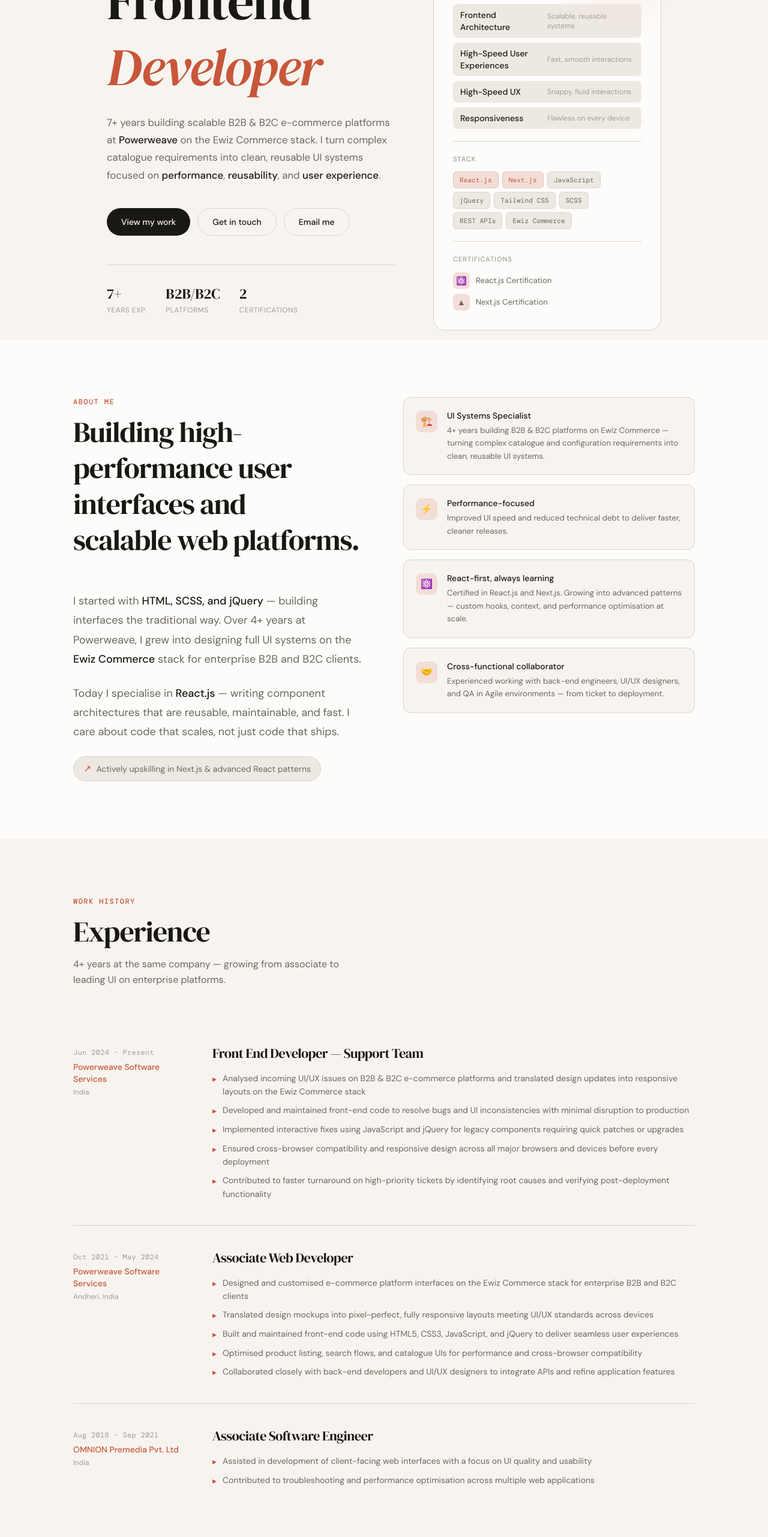
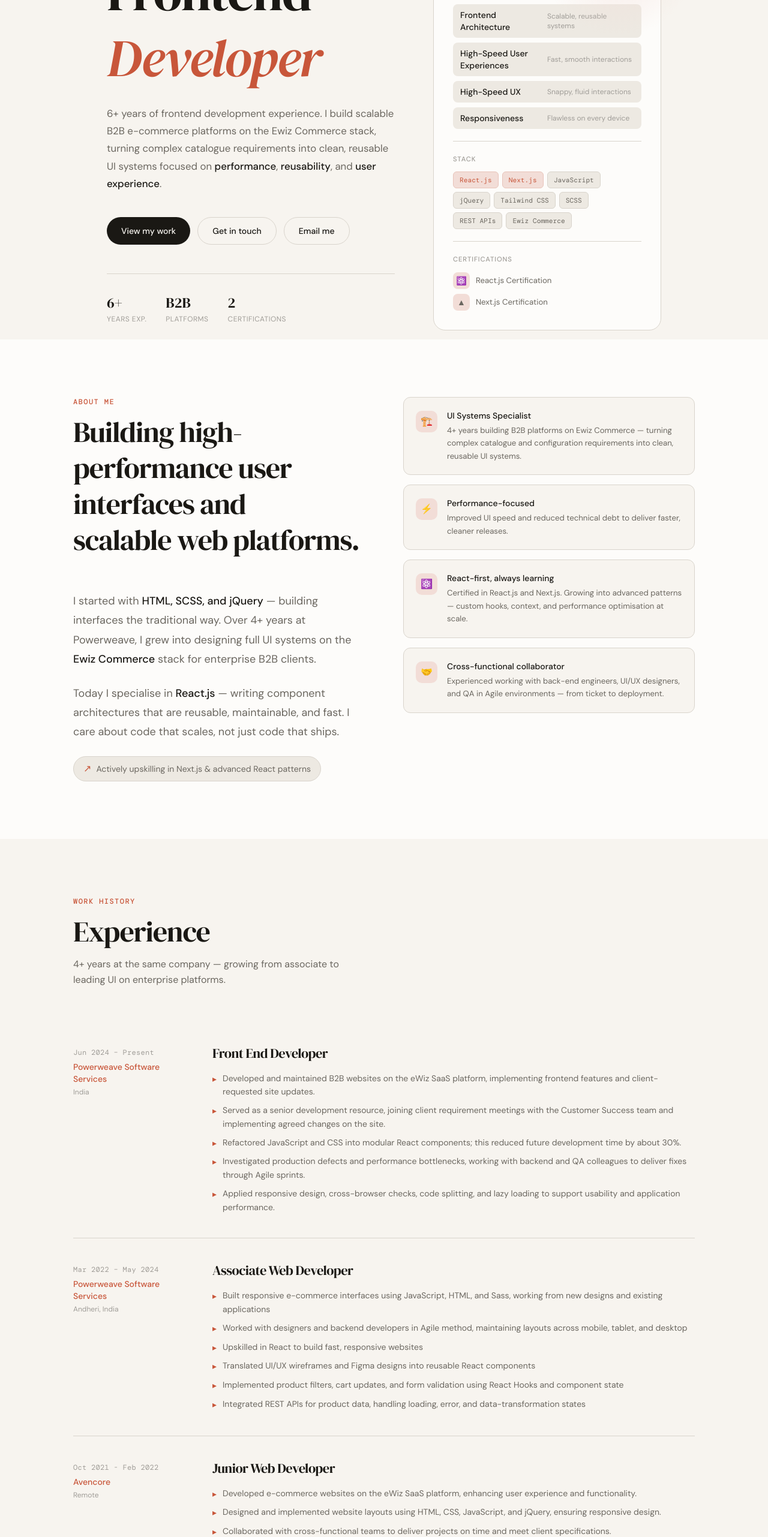
Before and after one commit to newWebCoder/Portfolio, a React (Create React App) app: page / in a window 1280 px wide. Shown: the part 234-2797 px from the top of the page at 60% size. Built offline with nearby package versions, Linux system fonts and the light colour scheme; no server answers.

Commit message:
portfolio-new-update

```diff
--- a/src/components/About.jsx
+++ b/src/components/About.jsx
@@ -37,7 +37,7 @@ const About = () => {
                     building interfaces the traditional way. Over 4+ years at Powerweave, I
                     grew into designing full UI systems on the{" "}
                     <strong className="font-medium text-ink">Ewiz Commerce</strong> stack for
-                    enterprise B2B and B2C clients.
+                    enterprise B2B clients.
                   </>
                 ) : (
                   <>
--- a/src/components/Contact.jsx
+++ b/src/components/Contact.jsx
@@ -94,13 +94,21 @@ const Contact = () => {
             </div>
 
 
-            <div className="flex gap-6">
+            <div className="mb-4 flex items-center gap-3 text-sm text-ink-soft">
               <a
                 href={meta.linkedin}
                 target="_blank"
                 rel="noreferrer"
-                className="text-sm text-ink-muted underline-offset-2 hover:text-accent hover:underline"
+                className="inline-flex items-center gap-3 hover:text-ink"
               >
+                <svg
+                  aria-hidden="true"
+                  className="h-4 w-4 shrink-0 text-accent"
+                  fill="currentColor"
+                  viewBox="0 0 24 24"
+                >
+                  <path d="M20.447 20.452h-3.554v-5.569c0-1.328-.027-3.037-1.85-3.037-1.853 0-2.136 1.445-2.136 2.939v5.667H9.354V9h3.414v1.561h.049c.476-.9 1.637-1.85 3.37-1.85 3.601 0 4.267 2.37 4.267 5.455v6.286zM5.337 7.433a2.062 2.062 0 1 1 0-4.124 2.062 2.062 0 0 1 0 4.124zM7.119 20.452H3.555V9h3.564v11.452zM22.225 0H1.771C.792 0 0 .774 0 1.729v20.542C0 23.227.792 24 1.771 24h20.451C23.2 24 24 23.227 24 22.271V1.729C24 .774 23.2 0 22.222 0h.003z" />
+                </svg>
                 LinkedIn
               </a>
             </div>
--- a/src/components/Hero.jsx
+++ b/src/components/Hero.jsx
@@ -20,13 +20,20 @@ const Hero = () => {
           <div>
             {meta.available && (
               <motion.div
-                className="mb-7 inline-flex items-center gap-2 rounded-full border border-[#E8C4BA] bg-accent-lt px-4 py-1.5 text-[0.75rem] font-medium uppercase tracking-[0.06em] text-accent"
+                className="mb-7 flex flex-wrap items-center gap-3"
                 variants={fadeIn}
                 initial="hidden"
                 animate="visible"
               >
-                <span className="h-1.5 w-1.5 animate-pulse rounded-full bg-accent" />
-                {meta.badge}
+                <div className="inline-flex items-center gap-2 rounded-full border border-[#B7DCC0] bg-[#EAF7EE] px-4 py-1.5 text-[0.72rem] uppercase tracking-[0.04em] text-[#1F6A3A]">
+                  <span className="h-1.5 w-1.5 animate-pulse rounded-full bg-[#1F6A3A]" />
+                  {meta.badge}
+                </div>
+
+                <div className="inline-flex items-center gap-2 rounded-full border border-[#B7DCC0] bg-[#EAF7EE] px-4 py-1.5 text-[0.72rem] uppercase tracking-[0.04em] text-[#1F6A3A]">
+                  <span className="text-xs">✓</span>
+                  {meta.visaNote}
+                </div>
               </motion.div>
             )}
 
@@ -49,10 +56,8 @@ const Hero = () => {
               animate="visible"
               transition={{ delay: 0.2 }}
             >
-              7+ years building scalable B2B &amp; B2C e-commerce platforms at{" "}
-              <strong className="font-medium text-ink">Powerweave</strong> on the Ewiz
-              Commerce stack. I turn complex catalogue requirements into clean, reusable UI
-              systems focused on{" "}
+              6+ years of frontend development experience.{" "}
+              I build scalable B2B e-commerce platforms on the Ewiz Commerce stack, turning complex catalogue requirements into clean, reusable UI systems focused on {" "}
               <strong className="font-medium text-ink">performance</strong>,{" "}
               <strong className="font-medium text-ink">reusability</strong>, and{" "}
               <strong className="font-medium text-ink">user experience</strong>.
--- a/src/components/Navbar.jsx
+++ b/src/components/Navbar.jsx
@@ -39,7 +39,7 @@ const Navbar = () => {
 
       <div className="hidden lg:flex items-center gap-4">
         <a
-          href="/Vidyashree%20Muroor_Frontend%20Developer.pdf"
+          href="/Vidyashree_Muroor_Frontend_Developer_CV_6years.pdf"
           target="_blank"
           rel="noopener noreferrer"
           className="text-[0.85rem] font-medium uppercase tracking-[0.04em] text-ink-soft transition-colors hover:text-ink"
@@ -48,8 +48,8 @@ const Navbar = () => {
         </a>
 
         <a
-          href="/Vidyashree%20Muroor_Frontend%20Developer.pdf"
-          download
+          href="/Vidyashree_Muroor_Frontend_Developer_CV_6years.pdf"
+          download="Vidyashree_Muroor_Frontend_Developer_CV_6years.pdf"
           className="rounded-full border border-ink px-4 py-2 text-[0.8rem] font-medium uppercase tracking-[0.04em] text-ink transition-all hover:bg-ink/5"
         >
           Download
--- a/src/data/portfolio.js
+++ b/src/data/portfolio.js
@@ -3,16 +3,16 @@ export const meta = {
   role: "Frontend Developer",
   headline: "React.js · JavaScript · jQuery",
   tagline:
-    "7+ years building scalable B2B & B2C e-commerce platforms at Powerweave on the Ewiz Commerce stack. I turn complex catalogue requirements into clean, reusable UI systems focused on performance, reusability, and user experience.",
-  badge: "Open to work ",
+   "6+ years of frontend experience building scalable B2B e-commerce platforms on the Ewiz Commerce stack. I turn complex catalogue requirements into clean, reusable UI systems focused on performance and user experience.",
+  badge: "Open to work",
+  visaNote: "Visa status: Valid till 2029",
   upskilling: "Actively upskilling in Next.js & advanced React patterns",
   email: "vidyam.wagle@gmail.com",
   location: "Leamington Spa, United Kingdom",
   linkedin: "https://www.linkedin.com/in/vidyashree-muroor-424022a6/",
   available: true,
-  visaNote: "",
   contact: "+44 7311033458"
-};
+}
 
 export const navLinks = [
   { href: "#about", label: "About" },
@@ -22,8 +22,8 @@ export const navLinks = [
 ];
 
 export const stats = [
-  { value: "7+", label: "Years exp." },
-  { value: "B2B/B2C", label: "Platforms" },
+  { value: "6+", label: "Years exp." },
+  { value: "B2B", label: "Platforms" },
   { value: "2", label: "Certifications" },
 ];
 
@@ -59,7 +59,7 @@ export const aboutCards = [
   {
     icon: "🏗️",
     title: "UI Systems Specialist",
-    body: "4+ years building B2B & B2C platforms on Ewiz Commerce — turning complex catalogue and configuration requirements into clean, reusable UI systems.",
+    body: "4+ years building B2B platforms on Ewiz Commerce — turning complex catalogue and configuration requirements into clean, reusable UI systems.",
   },
   {
     icon: "⚡",
@@ -80,47 +80,69 @@ export const aboutCards = [
 
 export const experiences = [
   {
-    role: "Front End Developer — Support Team",
+    role: "Front End Developer",
     company: "Powerweave Software Services",
     period: "Jun 2024 – Present",
     location: "India",
     bullets: [
-      "Analysed incoming UI/UX issues on B2B & B2C e-commerce platforms and translated design updates into responsive layouts on the Ewiz Commerce stack",
-      "Developed and maintained front-end code to resolve bugs and UI inconsistencies with minimal disruption to production",
-      "Implemented interactive fixes using JavaScript and jQuery for legacy components requiring quick patches or upgrades",
-      "Ensured cross-browser compatibility and responsive design across all major browsers and devices before every deployment",
-      "Contributed to faster turnaround on high-priority tickets by identifying root causes and verifying post-deployment functionality",
+      "Developed and maintained B2B websites on the eWiz SaaS platform, implementing frontend features and client-requested site updates.",
+      "Served as a senior development resource, joining client requirement meetings with the Customer Success team and implementing agreed changes on the site.",
+      "Refactored JavaScript and CSS into modular React components; this reduced future development time by about 30%.",
+      "Investigated production defects and performance bottlenecks, working with backend and QA colleagues to deliver fixes through Agile sprints.",
+      "Applied responsive design, cross-browser checks, code splitting, and lazy loading to support usability and application performance.",
     ],
   },
   {
     role: "Associate Web Developer",
     company: "Powerweave Software Services",
-    period: "Oct 2021 – May 2024",
+    period: "Mar 2022 – May 2024",
     location: "Andheri, India",
     bullets: [
-      "Designed and customised e-commerce platform interfaces on the Ewiz Commerce stack for enterprise B2B and B2C clients",
-      "Translated design mockups into pixel-perfect, fully responsive layouts meeting UI/UX standards across devices",
-      "Built and maintained front-end code using HTML5, CSS3, JavaScript, and jQuery to deliver seamless user experiences",
-      "Optimised product listing, search flows, and catalogue UIs for performance and cross-browser compatibility",
-      "Collaborated closely with back-end developers and UI/UX designers to integrate APIs and refine application features",
+      "Built responsive e-commerce interfaces using JavaScript, HTML, and Sass, working from new designs and existing applications",
+      "Worked with designers and backend developers in Agile method, maintaining layouts across mobile, tablet, and desktop",
+      "Upskilled in React to build fast, responsive websites",
+      "Translated UI/UX wireframes and Figma designs into reusable React components",
+      "Implemented product filters, cart updates, and form validation using React Hooks and component state",
+      "Integrated REST APIs for product data, handling loading, error, and data-transformation states",
+    ],
+  },
+  {
+    role: "Junior Web Developer",
+    company: "Avencore",
+    period: "Oct 2021 - Feb 2022",
+    location: "Remote",
+    bullets: [
+      "Developed e-commerce websites on the eWiz SaaS platform, enhancing user experience and functionality.",
+      "Designed and implemented website layouts using HTML, CSS, JavaScript, and jQuery, ensuring responsive design.",
+      "Collaborated with cross-functional teams to deliver projects on time and meet client specifications.",
+    ],
+  },
+  {
+    role: "Career break",
+    company: "Career break",
+    period: "Oct 2019 – Sep 2021 ",
+    location: "Karnataka, India",
+    bullets: [
+      "Career break to welcome and care for my child.",
     ],
   },
   {
     role: "Associate Software Engineer",
     company: "OMNION Premedia Pvt. Ltd",
-    period: "Aug 2018 – Sep 2021",
+    period: "Aug 2018 – Sep 2019",
     location: "India",
     bullets: [
-      "Assisted in development of client-facing web interfaces with a focus on UI quality and usability",
-      "Contributed to troubleshooting and performance optimisation across multiple web applications",
+      "Designed user interfaces for orthodontic applications, enhancing user experience and clinical efficiency",
+       "Contributed to application development  using HTML, CSS, JavaScript, and jQuery",
+       "Collaborated with team members to build and refine features, ensuring alignment with clinical needs"
     ],
   },
 ];
 
 export const projects = [
   {
-    eyebrow: "B2B/B2C · E-commerce",
-    title: "B2B & B2C E-commerce Platform",
+    eyebrow: "B2B · E-commerce",
+    title: "B2B  E-commerce Platform",
     desc: "Delivered end-to-end frontend for multiple e-commerce platforms, building responsive, reusable UIs for listings, catalog, cart, and checkout using HTML5, SCSS, JavaScript, and React with Tailwind CSS.",
     tags: ["Ewiz Commerce", "HTML5", "SCSS", "JavaScript", "React.js", "Tailwind CSS", "REST APIs"],
     featured: false,
```
Also changed, not shown: 2 other files (tests, documents, lock files or other folders).
